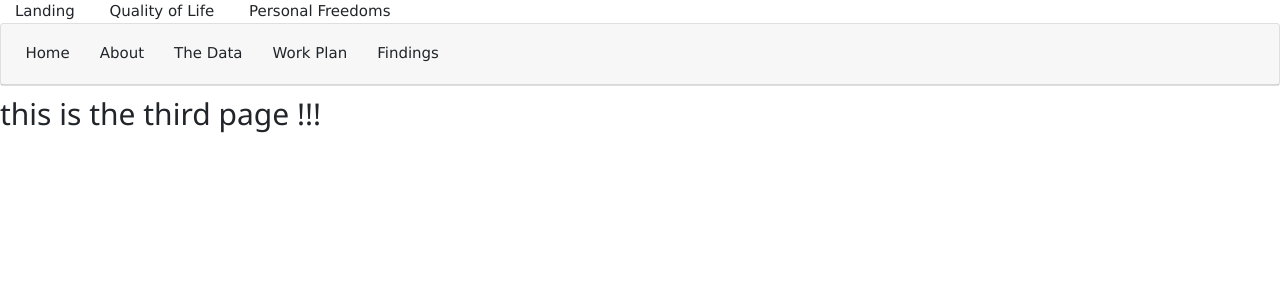
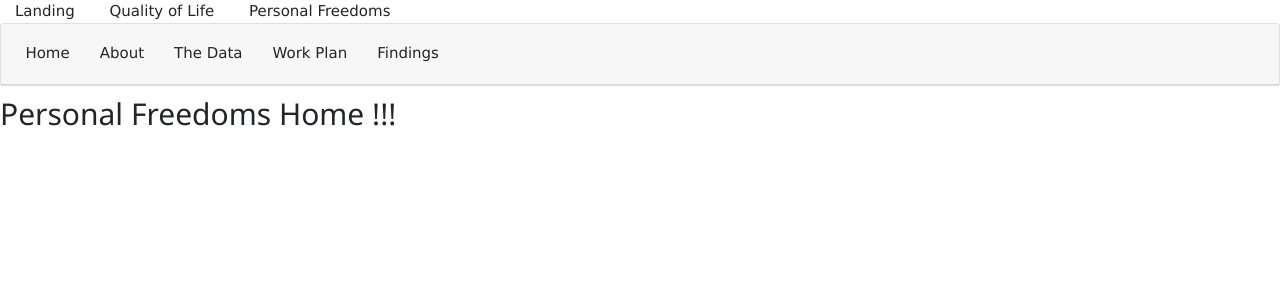
Before and after one commit to LHarrison36/DH125-Final-Project, a Jekyll site: the page built from page3.md, in a window 1280 px wide. Shown: the top 300 px of the page. Built offline with Jekyll 4.4.1, drawn with Linux system fonts in a browser that asks for light colours.

Commit message:
Update page3.md

```diff
--- a/page3.md
+++ b/page3.md
@@ -4,4 +4,4 @@ layout: template
 filename: page3
 ---
 
-## this is the third page !!!
+## Personal Freedoms Home !!!
```
